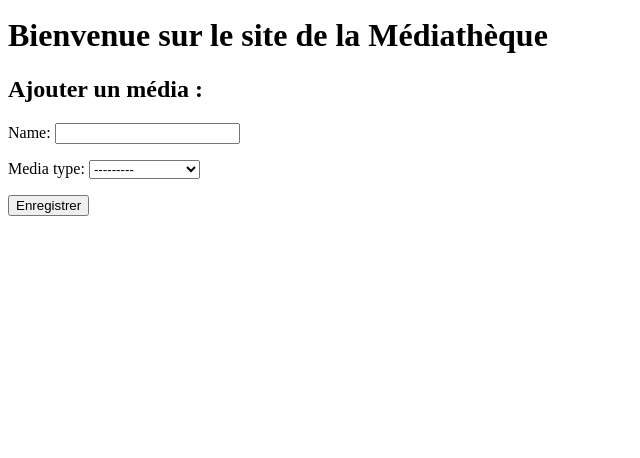
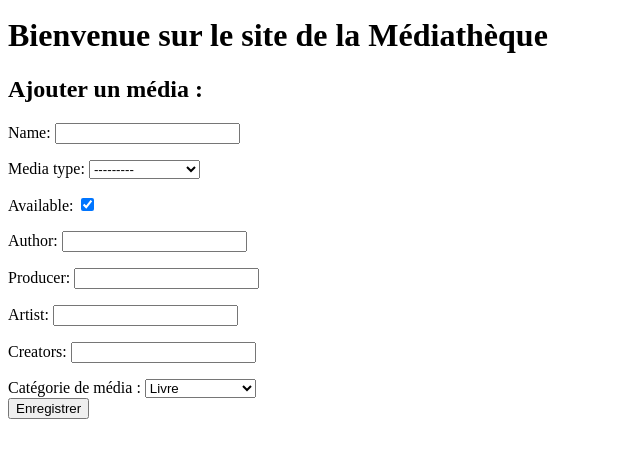
Before and after one commit to Ad15C/mediatheque_project, a Django app: page /personnel/ajouter_media/ in a window 1280 px wide. Shown: the part 137-595 px from the top of the page, without its empty margins (0-640 px from the left). Run offline with Django 5.2, Linux system fonts and the light colour scheme; a user stored in the database is signed in.

Commit message:
add_media

```diff
--- a/personnel/forms.py
+++ b/personnel/forms.py
@@ -8,7 +8,43 @@
 class MediaForm(forms.ModelForm):
     class Meta:
         model = Media
-        fields = ['name', 'media_type']
+        fields = ['name', 'media_type', 'available']
+
+    """  Champs supplémentaires pour chaque type de média """
+    author = forms.CharField(required=False, max_length=200)
+    producer = forms.CharField(required=False, max_length=200)
+    artist = forms.CharField(required=False, max_length=200)
+    creators = forms.CharField(required=False, max_length=200)
+
+    def __init__(self, *args, **kwargs):
+        super().__init__(*args, **kwargs)
+        media_type = self.initial.get('media_type', 'livre')
+
+        """ Afficher les champs appropriés en fonction du type de média """
+        if media_type == 'livre':
+            self.fields['author'].required = True
+        elif media_type == 'dvd':
+            self.fields['producer'].required = True
+        elif media_type == 'cd':
+            self.fields['artist'].required = True
+        elif media_type == 'jeu_plateau':
+            self.fields['creators'].required = True
+
+    def clean(self):
+        cleaned_data = super().clean()
+        media_type = cleaned_data.get('media_type')
+
+        """ Validation spécifique des champs"""
+        if media_type == 'livre' and not cleaned_data.get('author'):
+            raise forms.ValidationError('L\'auteur est requis pour un livre.')
+        elif media_type == 'dvd' and not cleaned_data.get('producer'):
+            raise forms.ValidationError('Le producteur est requis pour un DVD.')
+        elif media_type == 'cd' and not cleaned_data.get('artist'):
+            raise forms.ValidationError('L\'artiste est requis pour un CD.')
+        elif media_type == 'jeu_plateau' and not cleaned_data.get('creators'):
+            raise forms.ValidationError('Les créateurs sont requis pour un jeu de plateau.')
+
+        return cleaned_data
 
 
 
--- a/personnel/templates/personnel/add_media.html
+++ b/personnel/templates/personnel/add_media.html
@@ -3,12 +3,53 @@
 {% block title %}Ajouter un média{% endblock %}
 
 {% block content %}
-
     <h2>Ajouter un média : </h2>
 
-        <form method="post">
-            {% csrf_token %}
-            {{ form.as_p }}
-            <button type="submit">Enregistrer</button>
-        </form>
+    <form method="post">
+        {% csrf_token %}
+        {{ form.as_p }}
+
+        <div>
+            <label for="id_media_type">Catégorie de média :</label>
+            <select name="media_type" id="id_media_type" onchange="toggleFields()">
+                <option value="livre" {% if form.media_type.value == 'livre' %}selected{% endif %}>Livre</option>
+                <option value="dvd" {% if form.media_type.value == 'dvd' %}selected{% endif %}>DVD</option>
+                <option value="cd" {% if form.media_type.value == 'cd' %}selected{% endif %}>CD</option>
+                <option value="jeu_plateau" {% if form.media_type.value == 'jeu_plateau' %}selected{% endif %}>Jeu de Plateau</option>
+            </select>
+        </div>
+
+        <div class="dynamic-fields">
+            <div id="author-field" class="field" {% if form.media_type.value != 'livre' %}style="display:none;"{% endif %}>
+                <label for="id_author">Auteur</label>
+                <input type="text" name="author" id="id_author" value="{{ form.author.value }}">
+            </div>
+            <div id="producer-field" class="field" {% if form.media_type.value != 'dvd' %}style="display:none;"{% endif %}>
+                <label for="id_producer">Producteur</label>
+                <input type="text" name="producer" id="id_producer" value="{{ form.producer.value }}">
+            </div>
+            <div id="artist-field" class="field" {% if form.media_type.value != 'cd' %}style="display:none;"{% endif %}>
+                <label for="id_artist">Artiste</label>
+                <input type="text" name="artist" id="id_artist" value="{{ form.artist.value }}">
+            </div>
+            <div id="creators-field" class="field" {% if form.media_type.value != 'jeu_plateau' %}style="display:none;"{% endif %}>
+                <label for="id_creators">Créateurs</label>
+                <input type="text" name="creators" id="id_creators" value="{{ form.creators.value }}">
+            </div>
+        </div>
+
+        <button type="submit">Enregistrer</button>
+    </form>
+
+    <script>
+        function toggleFields() {
+            const mediaType = document.getElementById("id_media_type").value;
+            document.getElementById("author-field").style.display = mediaType === 'livre' ? 'block' : 'none';
+            document.getElementById("producer-field").style.display = mediaType === 'dvd' ? 'block' : 'none';
+            document.getElementById("artist-field").style.display = mediaType === 'cd' ? 'block' : 'none';
+            document.getElementById("creators-field").style.display = mediaType === 'jeu_plateau' ? 'block' : 'none';
+        }
+
+        window.onload = toggleFields;
+    </script>
 {% endblock %}
--- a/personnel/views.py
+++ b/personnel/views.py
@@ -50,11 +50,41 @@
     if request.method == 'POST':
         form = MediaForm(request.POST)
         if form.is_valid():
-            form.save()
+            media_type = form.cleaned_data['media_type']
+            # En fonction du type de média, créer l'objet correspondant
+            if media_type == 'livre':
+                Livre.objects.create(
+                    name=form.cleaned_data['name'],
+                    available=form.cleaned_data['available'],
+                    media_type=media_type,
+                    author=form.cleaned_data['author'],
+                )
+            elif media_type == 'dvd':
+                DVD.objects.create(
+                    name=form.cleaned_data['name'],
+                    available=form.cleaned_data['available'],
+                    media_type=media_type,
+                    producer=form.cleaned_data['producer'],
+                )
+            elif media_type == 'cd':
+                CD.objects.create(
+                    name=form.cleaned_data['name'],
+                    available=form.cleaned_data['available'],
+                    media_type=media_type,
+                    artist=form.cleaned_data['artist'],
+                )
+            elif media_type == 'jeu_plateau':
+                JeuPlateau.objects.create(
+                    name=form.cleaned_data['name'],
+                    creators=form.cleaned_data['creators'],
+                )
+
             return redirect('media_list')
     else:
         form = MediaForm()
+
     return render(request, 'personnel/add_media.html', {'form': form})
+
 
 
 # Emprunter un média
```
Also changed, not shown: db.sqlite3.
